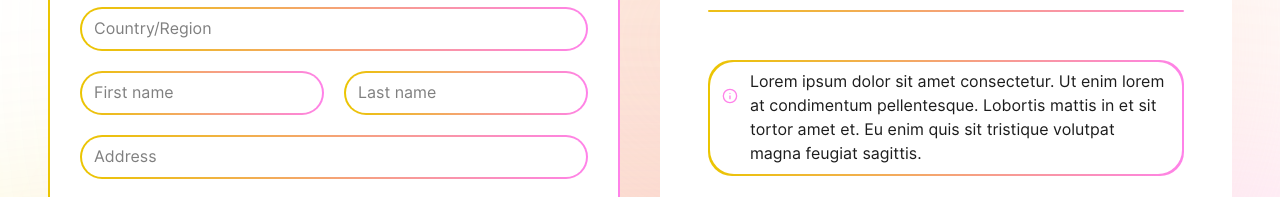
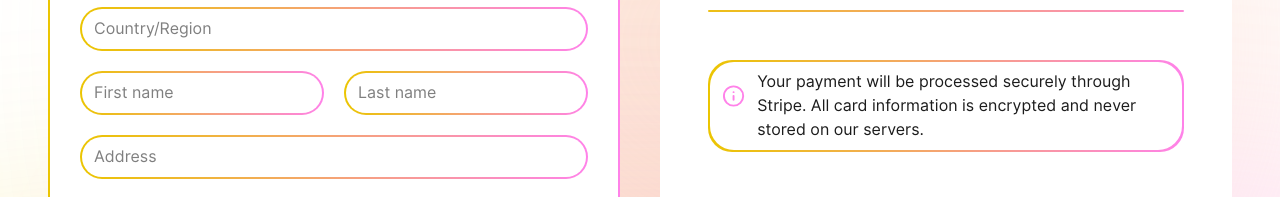
Before and after one commit to dignitestudios-dev/Skylaboo, a Next.js app: page /checkout in a window 1280 px wide. Shown: the part 455-652 px from the top of the page. Built offline with nearby package versions, Linux system fonts and the light colour scheme; no server answers.

Commit message:
checkout text added

```diff
--- a/src/app/checkout/page.tsx
+++ b/src/app/checkout/page.tsx
@@ -408,10 +408,9 @@ const Checkout = () => {
                 <div className="bg-[#fff7fe] flex items-start gap-3">
                   <InfoIcon size={52} className="text-[var(--color-purple)]" />
                   <p className="text-[#1C1C1C]">
-                    Lorem ipsum dolor sit amet consectetur. Ut enim lorem at
-                    condimentum pellentesque. Lobortis mattis in et sit tortor
-                    amet et. Eu enim quis sit tristique volutpat magna feugiat
-                    sagittis.
+                    Your payment will be processed securely through Stripe. All
+                    card information is encrypted and never stored on our
+                    servers.
                   </p>
                 </div>
               </div>
```
